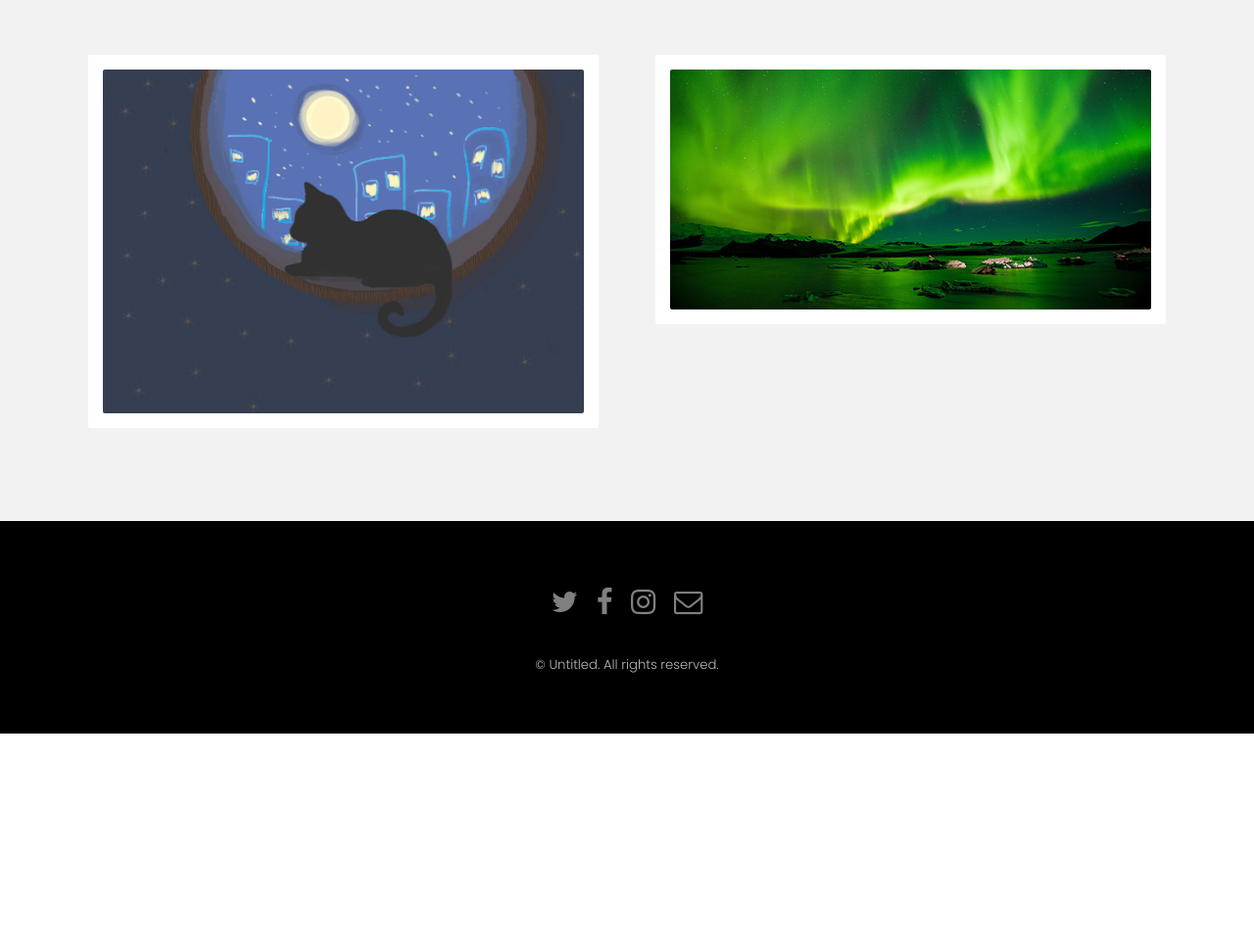
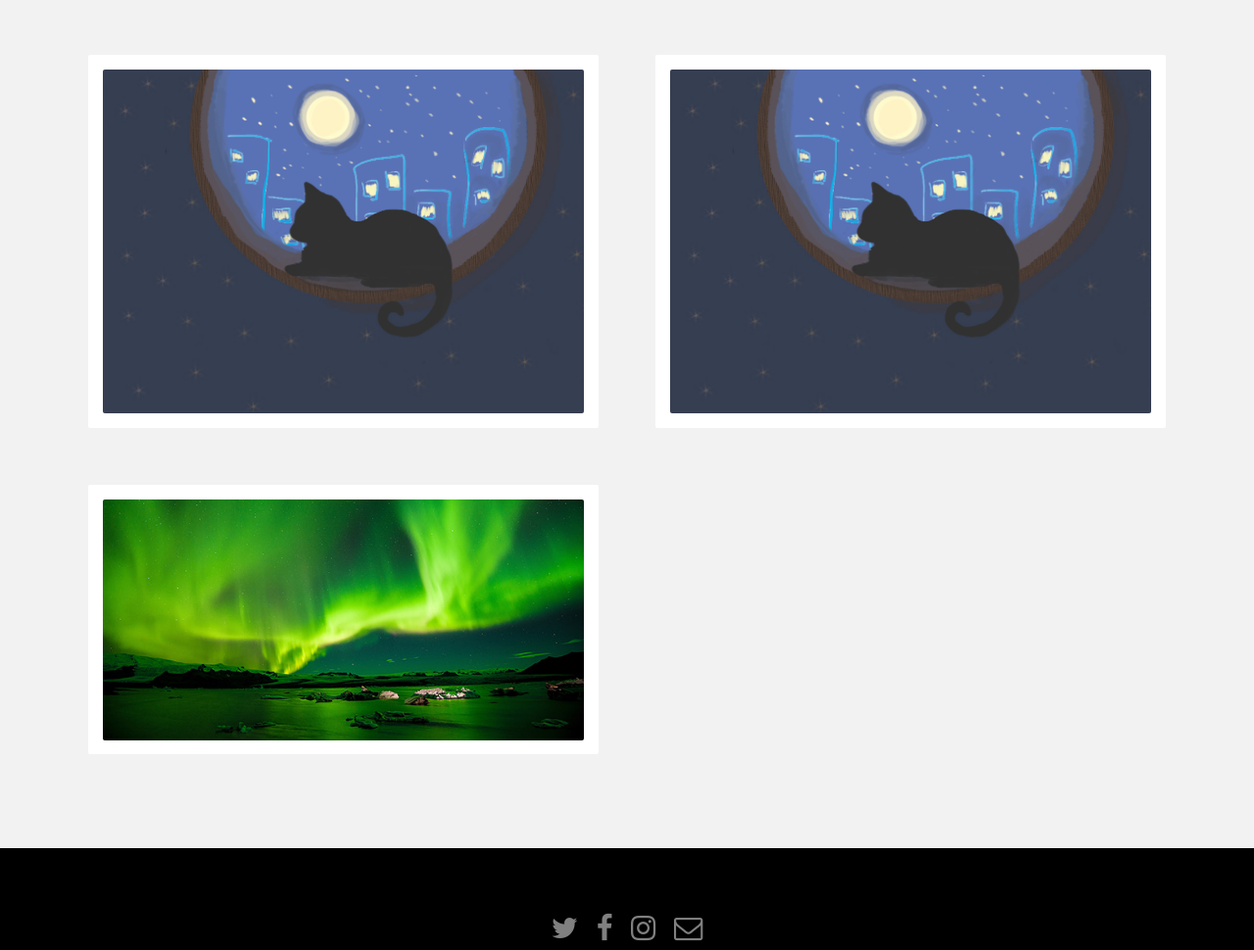
Before and after one commit to alina0105/portpholio, a plain HTML site: page index.html in a window 1280 px wide. Shown: the part 2233-3203 px from the top of the page at 98% size. Before the commit the page ends 2982 px from the top, so only its background shows below. Drawn offline with Linux system fonts and the light colour scheme; files that its build step writes are made by us from their sources; files whose address does not match are found by name.

Commit message:
Update index.html

```diff
--- a/index.html
+++ b/index.html
@@ -157,6 +157,11 @@
 						</div>
 						<div>
 							<div class="image fit">
+								<a href="#"><img src="images/pic03.jpg" alt="" /></a>
+							</div>
+						</div>
+						<div>
+							<div class="image fit">
 								<a href="#"><img src="images/pic04.jpg" alt="" /></a>
 							</div>
 						</div>
```
